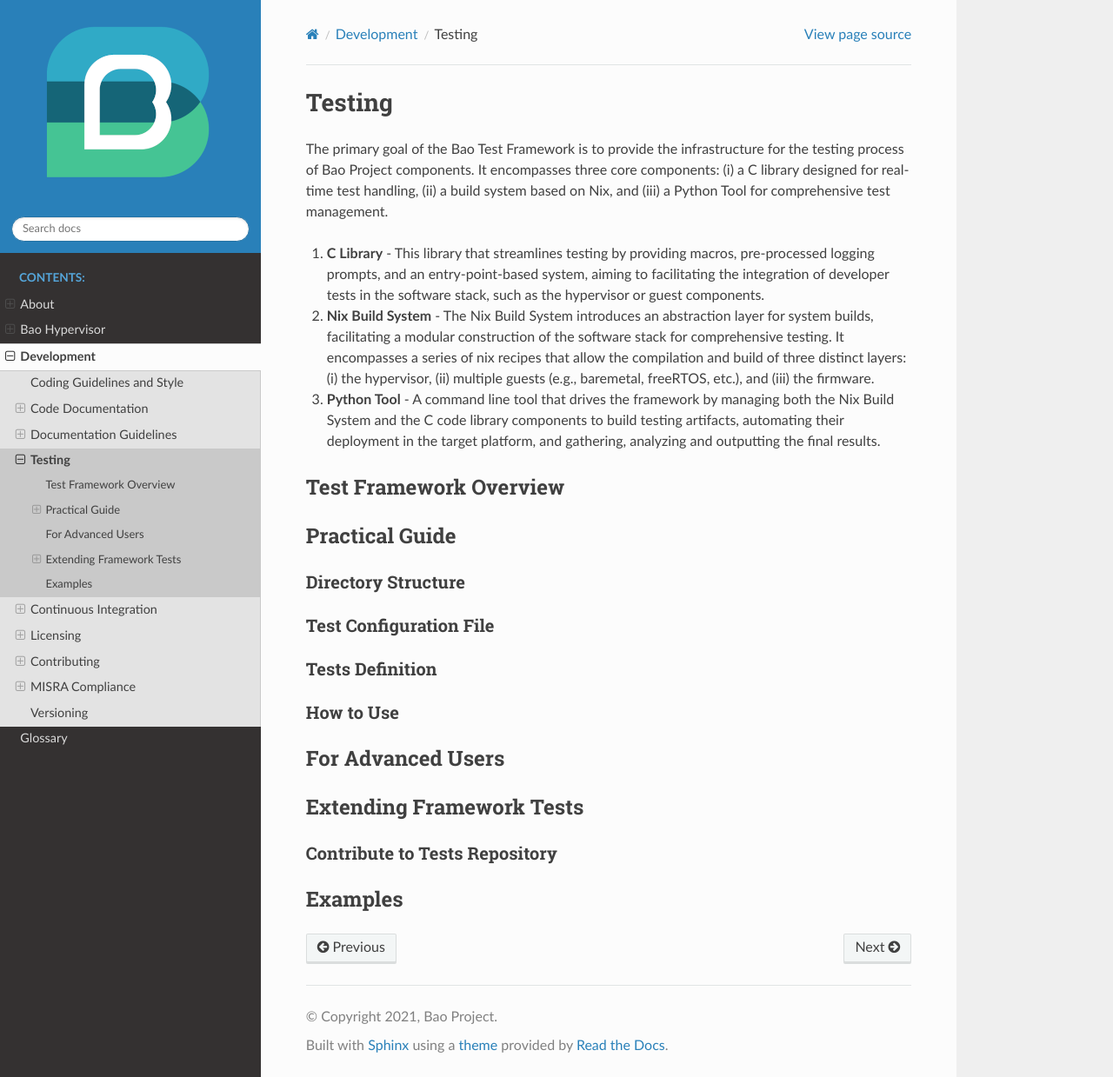
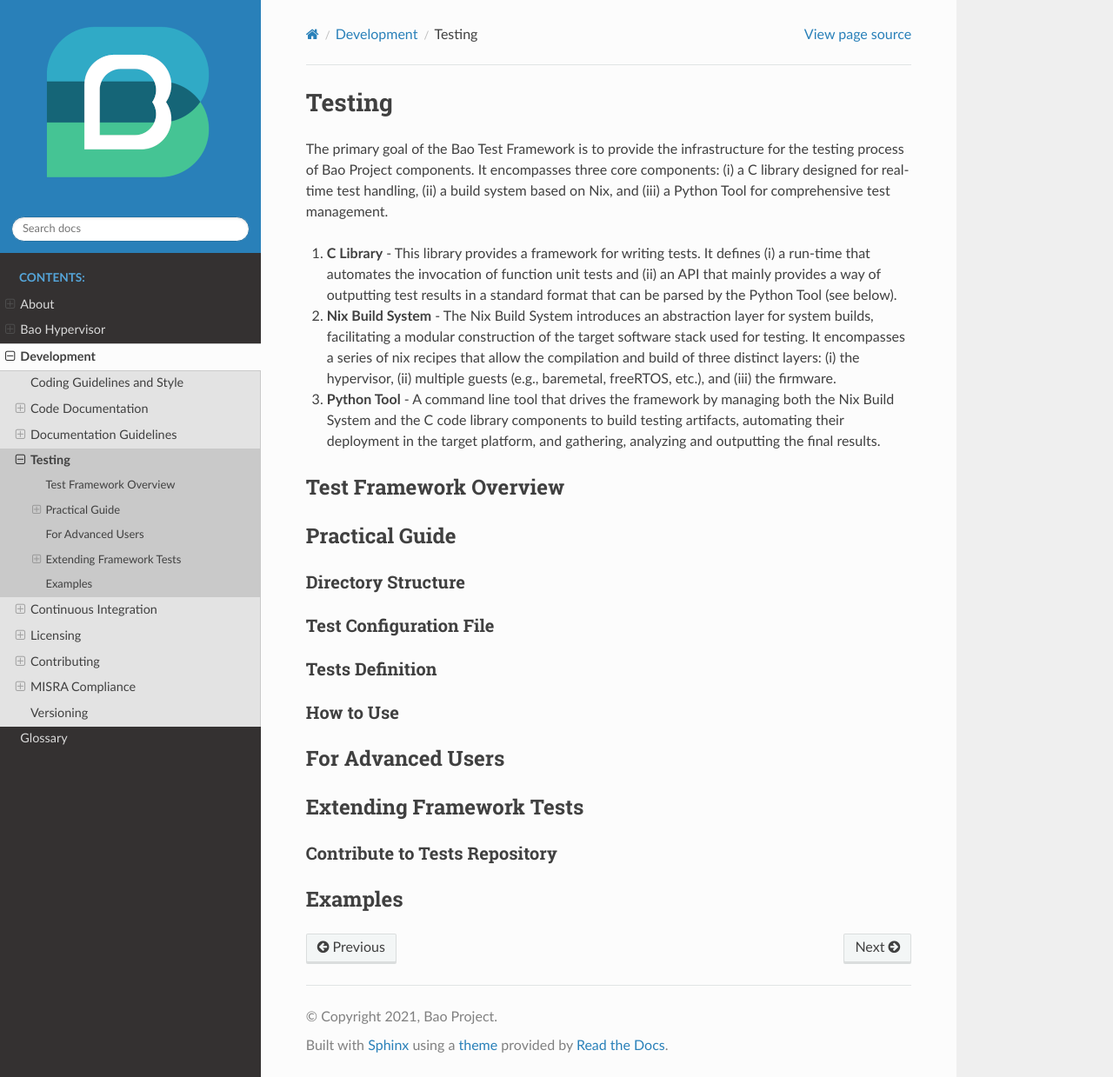
Before and after one commit to bao-project/bao-docs, a Sphinx documentation site: the page built from source/development/testing.rst, in a window 1280 px wide and 1239 px high. Shown: the whole window at 87% size. Built offline with Sphinx 7.4.7 and the Read the Docs theme 2.0.0, drawn with Linux system fonts in a browser that asks for light colours.

Commit message:
fix(doc): improve readability
Signed-off-by: Diogo Costa <diogoandreveigacosta@gmail.com>

```diff
--- a/source/development/testing.rst
+++ b/source/development/testing.rst
@@ -5,12 +5,13 @@ of Bao Project components. It encompasses three core components: (i) a C library
 real-time test handling, (ii) a build system based on Nix, and (iii) a Python Tool for
 comprehensive test management.
 
-1. **C Library** - This library that streamlines testing by providing macros, pre-processed logging
-   prompts, and an entry-point-based system, aiming to facilitating the integration of developer
-   tests in the software stack, such as the hypervisor or guest components.
+1. **C Library** - This library provides a framework for writing tests. It defines (i) a run-time
+   that automates the invocation of function unit tests and (ii) an API that mainly provides a way
+   of outputting test results in a standard format that can be parsed by the Python Tool (see
+   below).
 
 2. **Nix Build System** - The Nix Build System introduces an abstraction layer for system builds,
-   facilitating a modular construction of the software stack for comprehensive testing. It
+   facilitating a modular construction of the target software stack used for testing. It
    encompasses a series of nix recipes that allow the compilation and build of three distinct
    layers: (i) the hypervisor, (ii) multiple guests (e.g., baremetal, freeRTOS, etc.), and (iii)
    the firmware.
```
